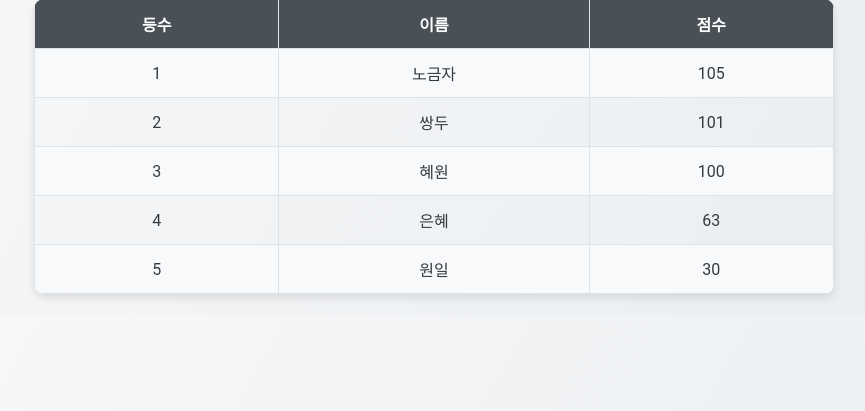
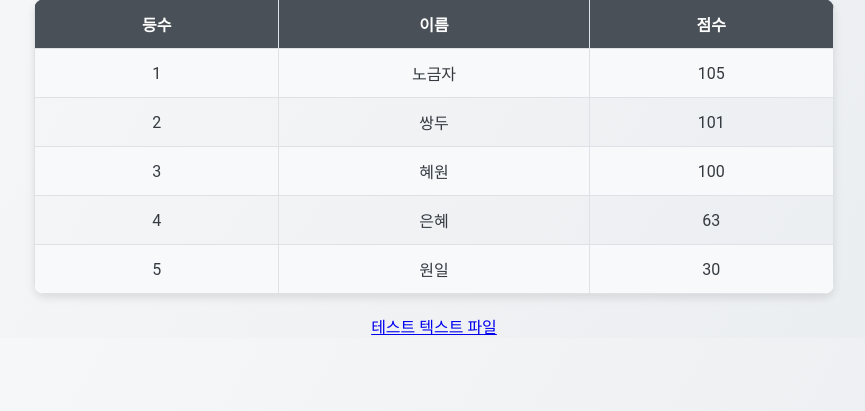
Before and after one commit to kanakim16/fox2, a Flask app: page / in a window 1280 px wide. Shown: the part 239-650 px from the top of the page, without its empty margins (206-1071 px from the left). Run offline with Flask 3, Linux system fonts and the light colour scheme.

Commit message:
수정 내용

```diff
--- /dev/null
+++ b/static/text.txt
@@ -0,0 +1 @@
+hello
--- a/templates/index.html
+++ b/templates/index.html
@@ -156,6 +156,7 @@
     <!-- 상단에 이미지 추가 -->
     <img src="{{ url_for('static', filename='fox1.JPG') }}" class="header-image" alt="Fox Image">
 
+
     <h1>팍스탁구클럽 점수 순위</h1>
     <h2>최근 업데이트 시간 : 2024/12/22 오후 11:22</h2>
 
@@ -221,5 +222,7 @@
             }
         });
     </script>
+
+        <a href="{{ url_for('static', filename='test.txt') }}">테스트 텍스트 파일</a>
 </body>
 </html>
```
